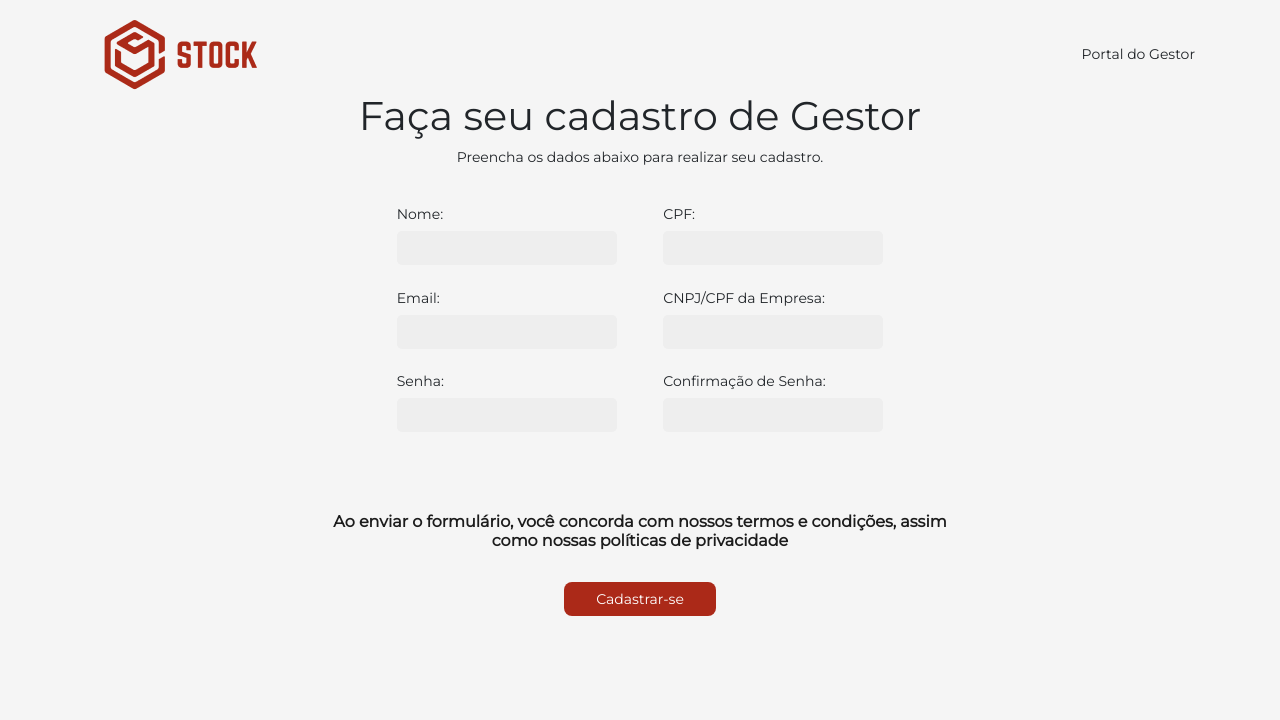
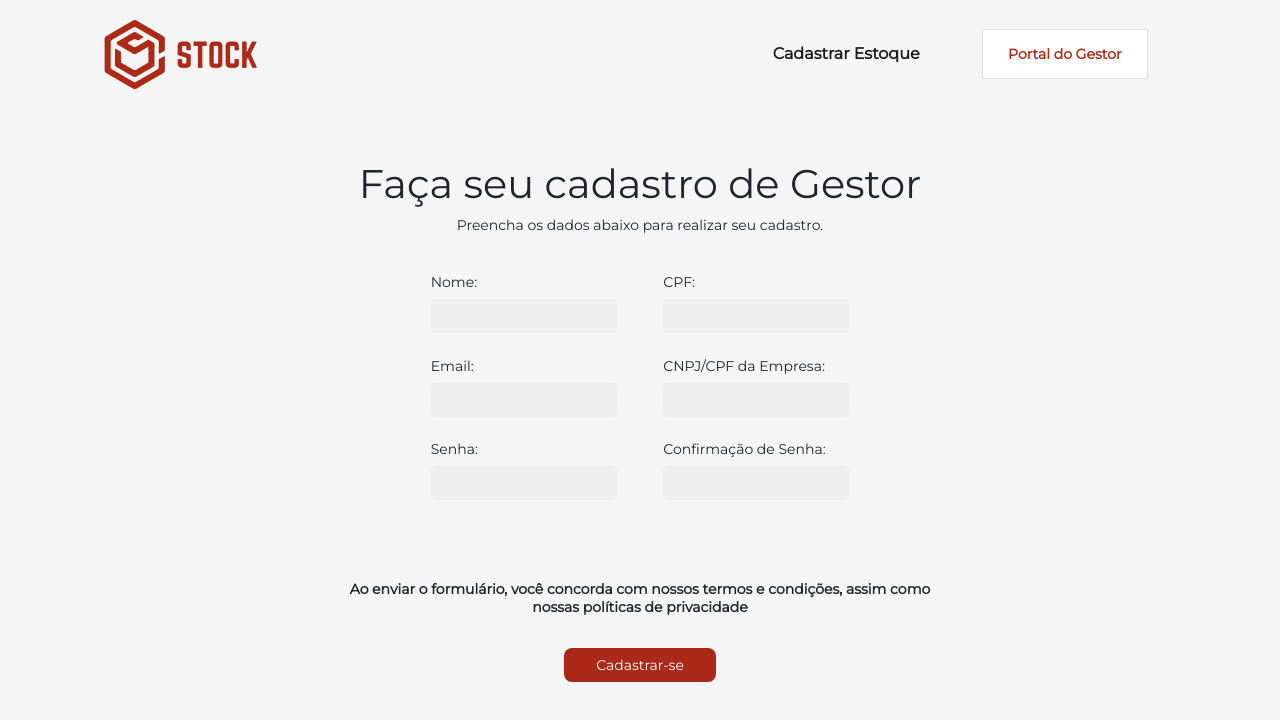
Before and after one commit to UnBArqDsw/2020.1_G12_Stock_Frontend, a React (Create React App) app: page /register/owner in a window 1280 px wide. Shown: the top 720 px of the page. Built offline with nearby package versions, Linux system fonts and the light colour scheme.

Commit message:
Fixes conflicts and styles
Co-authored-by: Micaella <micaella2212@gmail.com>

```diff
--- a/src/Components/AuthNavbar/index.js
+++ b/src/Components/AuthNavbar/index.js
@@ -49,7 +49,7 @@ export default function AuthNavBar() {
 
           <div className={getNavContainerByDevice()}>
             <div className="row">
-              <p className="signUp">Cadastrar Estoque</p>
+            <Link to="/register/company" className="signUp">Cadastrar Estoque</Link>
               <div className="signIn-page">
                 <Link to="/login">
                   <button className="signIn-button" type="button">
--- a/src/Components/AuthNavbar/styles.css
+++ b/src/Components/AuthNavbar/styles.css
@@ -29,13 +29,22 @@
   text-align: center;
 }
 
+a.signUp, a.signUp:hover {
+  color: var(--font-dark);
+  text-decoration: none;
+}
+
+p.signUp:hover {
+  text-decoration: none !important;
+}
+
 .sidebar.mobile {
   background-color: var(--gray);
   left: 0 !important;
 }
 
 @media screen and (max-width: 768px) {
-  .signIn-page{
+  .signIn-page {
     padding-left: 15% !important;
     margin-top: 10% !important;
   }
--- a/src/Components/Footer/index.js
+++ b/src/Components/Footer/index.js
@@ -14,26 +14,20 @@ export default function Footer() {
         <span className="rights">© Copyright 2020 - Stock - Todos os direitos reservados.</span>
         <div className="links container">
           <div className="signUp-page link">
-            <Link to="/login">
-              <span className="signUp">Cadastrar</span>
+            <Link to="/login" className="signUp">Cadastrar
             </Link>
           </div>
           <div className="signIn-page link">
-            <Link to="/login">
-              <span className="signUp">Portal do Gestor</span>
+            <Link to="/login" className="signUp">Portal do Gestor
             </Link>
           </div>
         </div>
         <div className="links container">
           <div className="link">
-            <Link to href="/">
-              <span className="signUp">Termos e Condições Gerais</span>
-            </Link>
+            <Link to="/register/company" className="signUp">Termos e Condições Gerais</Link>
           </div>
           <div className="link">
-            <Link to="/">
-              <span className="signUp">Política de Privacidade</span>
-            </Link>
+            <Link to="/" className="signUp">Política de Privacidade</Link>
           </div>
         </div>
       </div>
--- a/src/Components/Footer/styles.css
+++ b/src/Components/Footer/styles.css
@@ -14,11 +14,12 @@
 }
 
 .link {
-    margin-bottom: 15px;
-    margin-left: -10%;
+    margin-bottom: 15px !important;
+    margin-left: -10% !important;
+    text-decoration: none !important;
 }
 
-span {
+a.signUp {
     font-size: 16px;
     color: var(--font-dark);
 }
@@ -31,10 +32,13 @@ a {
     .rights {
         margin-left: 15% !important;
     }
+
     .signUp {
         margin: 0 !important;
     }
-    span.signUp, span.rights {
+
+    a.signUp,
+    span.rights {
         font-size: 11px;
     }
 }
--- a/src/Pages/AuthPages/Login/index.js
+++ b/src/Pages/AuthPages/Login/index.js
@@ -1,5 +1,6 @@
 /* eslint-disable jsx-a11y/label-has-associated-control */
 import React, { useState, useContext } from 'react';
+import { Link } from 'react-router-dom';
 import { AiFillEye, AiFillEyeInvisible } from 'react-icons/all';
 import { AuthContext } from '../../../Contexts/AuthContext';
 import './styles.css';
@@ -42,7 +43,7 @@ export default function LoginPage() {
               type={passwordVisible ? 'text' : 'password'}
             />
           </div>
-          <p>Não é cadastrado ainda? <a className="link" href="register/company">Clique aqui</a></p>
+          <p>Não é cadastrado ainda? <Link to="register/company" className="register-click">Clique aqui</Link></p>
           <div className="login-submit">
             <span>esqueci minha senha</span>
             <button type="submit">Entrar</button>
--- a/src/Pages/AuthPages/Login/styles.css
+++ b/src/Pages/AuthPages/Login/styles.css
@@ -52,7 +52,8 @@
   top: 6px;
 }
 
-.link {
-  color: black;
+.register-click {
+  color: var(--font-dark);
   text-decoration: underline;
+  margin: 0 !important;
 }
--- a/src/Pages/RegisterPages/RegisterCompany/index.js
+++ b/src/Pages/RegisterPages/RegisterCompany/index.js
@@ -65,14 +65,6 @@ export default function RegisterCompanyPage() {
 
   return (
     <div className="container">
-      <div className="register-company-header">
-        <img src={logo} alt="logo" />
-        <div>
-          <a className="link" href="/login">
-            Portal do Gestor
-          </a>
-        </div>
-      </div>
       <div className="register-company-form">
         <h2>Comece agora mesmo</h2>
         <p>Preencha os dados abaixo para realizar o cadastro da sua empresa.</p>
--- a/src/Pages/RegisterPages/RegisterCompany/styles.css
+++ b/src/Pages/RegisterPages/RegisterCompany/styles.css
@@ -1,8 +1,3 @@
-.register-company-header {
-  display: flex;
-  justify-content: space-between;
-  align-items: center;
-}
 .register-company-form {
   width: 100%;
   display: flex;
@@ -10,10 +5,12 @@
   justify-content: center;
   align-items: center;
 }
+
 .register-company-form h2,
 p {
   text-align: center;
 }
+
 .register-company-form form {
   min-width: 250px;
   width: 70%;
--- a/src/Pages/RegisterPages/RegisterOwner/index.js
+++ b/src/Pages/RegisterPages/RegisterOwner/index.js
@@ -60,10 +60,6 @@ export default function RegisterOwnerPage() {
 
   return (
     <div className="container">
-      <div className="register-owner-header">
-        <img src={logo} alt="logo" />
-        <div>Portal do Gestor</div>
-      </div>
       <div className="register-owner-form">
         <h1>Faça seu cadastro de Gestor</h1>
         <p>Preencha os dados abaixo para realizar seu cadastro.</p>
--- a/src/Pages/RegisterPages/RegisterOwner/styles.css
+++ b/src/Pages/RegisterPages/RegisterOwner/styles.css
@@ -1,8 +1,3 @@
-.register-owner-header {
-  display: flex;
-  justify-content: space-between;
-  align-items: center;
-}
 .register-owner-form {
   width: 100%;
   display: flex;
--- a/src/Routes/index.js
+++ b/src/Routes/index.js
@@ -22,10 +22,7 @@ export default function RoutesContainer() {
     <BrowserRouter>
       <Switch>
         <ContextProvider>
-          <PrivateRoute path="/" exact component={HomePage} />
-          <Route path="/login" component={Login} />
-          <Route path="/register/company" component={RegisterCompany} />
-          <Route path="/register/owner" component={RegisterOwner} />
+          <Routes />
         </ContextProvider>
       </Switch>
     </BrowserRouter>
@@ -72,6 +69,8 @@ const Routes = () => {
         <PrivateRoute path="/history" exact component={History} />
         <PrivateRoute path="/stock" exact component={Stock} />
         <Route path="/login" component={Login} />
+        <Route path="/register/company" component={RegisterCompany} />
+        <Route path="/register/owner" component={RegisterOwner} />
         <Route path="/home" exact component={HomePage} />
       </div>
     </>
--- a/src/globalStyles.css
+++ b/src/globalStyles.css
@@ -14,7 +14,13 @@ button:focus {
   outline: none !important;
 }
 
-input,
+input {
+  background-color: #eee;
+  border-style: none;
+  padding: 8px;
+  border-radius: 5px;
+}
+
 select {
   background-color: #eee;
   border-style: none;
```
